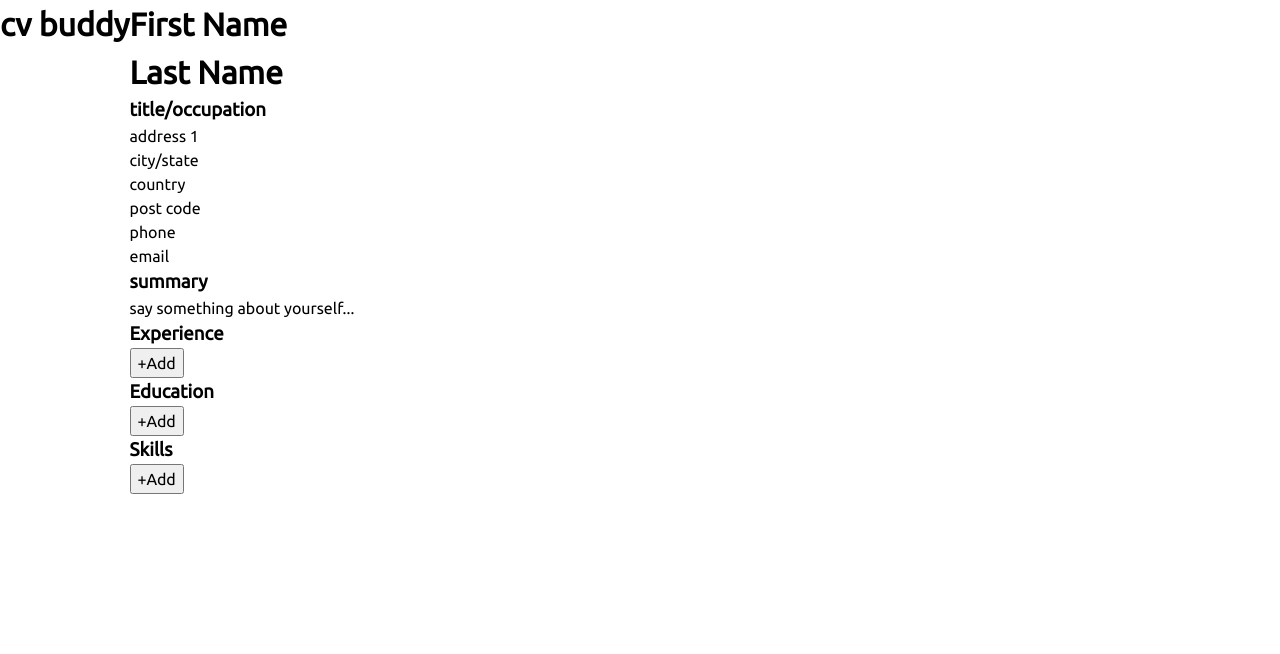
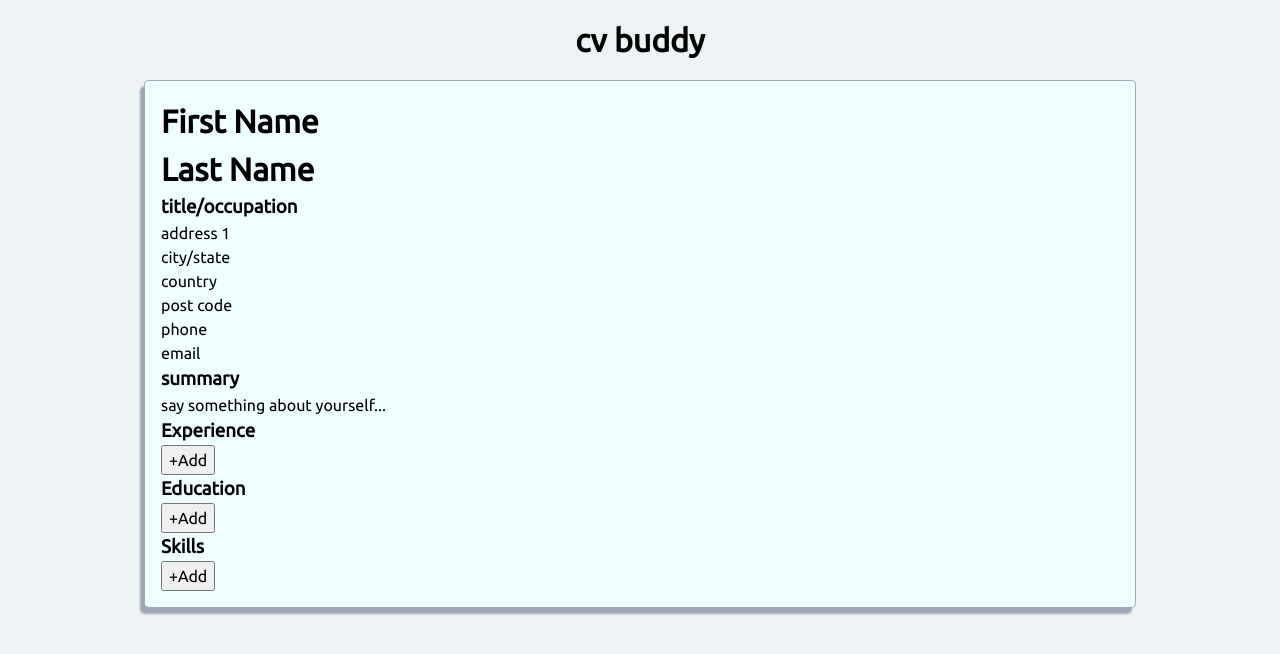
Before and after one commit to noLakes/cv-app, a React (Create React App) app: page / in a window 1280 px wide. Shown: the top 654 px of the page. Built offline with nearby package versions, Linux system fonts and the light colour scheme.

Commit message:
early styling

```diff
--- a/public/style.css
+++ b/public/style.css
@@ -9,8 +9,34 @@
   font-family: Ubuntu, Helvetica, sans-serif, Arial;
 }
 
+body {
+  background-color: rgb(237, 243, 245);
+}
+
 .main-container {
+  display: flex;
+  flex-direction: column;
+  align-items: center;
   width: 100%;
   min-height: 100vh;
+  padding: 1rem 1rem 0rem 1rem;
+}
+
+.header-container, .resume-container {
+  width: 100%;
+  max-width: 992px;
+}
+
+.header-container {
   display: flex;
+  justify-content: center;
+  margin-bottom: 1rem;
 }
+
+.resume-container {
+  background-color: azure;
+  border: 1px solid rgba(112, 128, 144, 0.66);
+  border-radius: 5px;
+  padding: 1rem;
+  box-shadow: -4px 6px 2px rgba(112, 128, 144, 0.66);
+}
```
